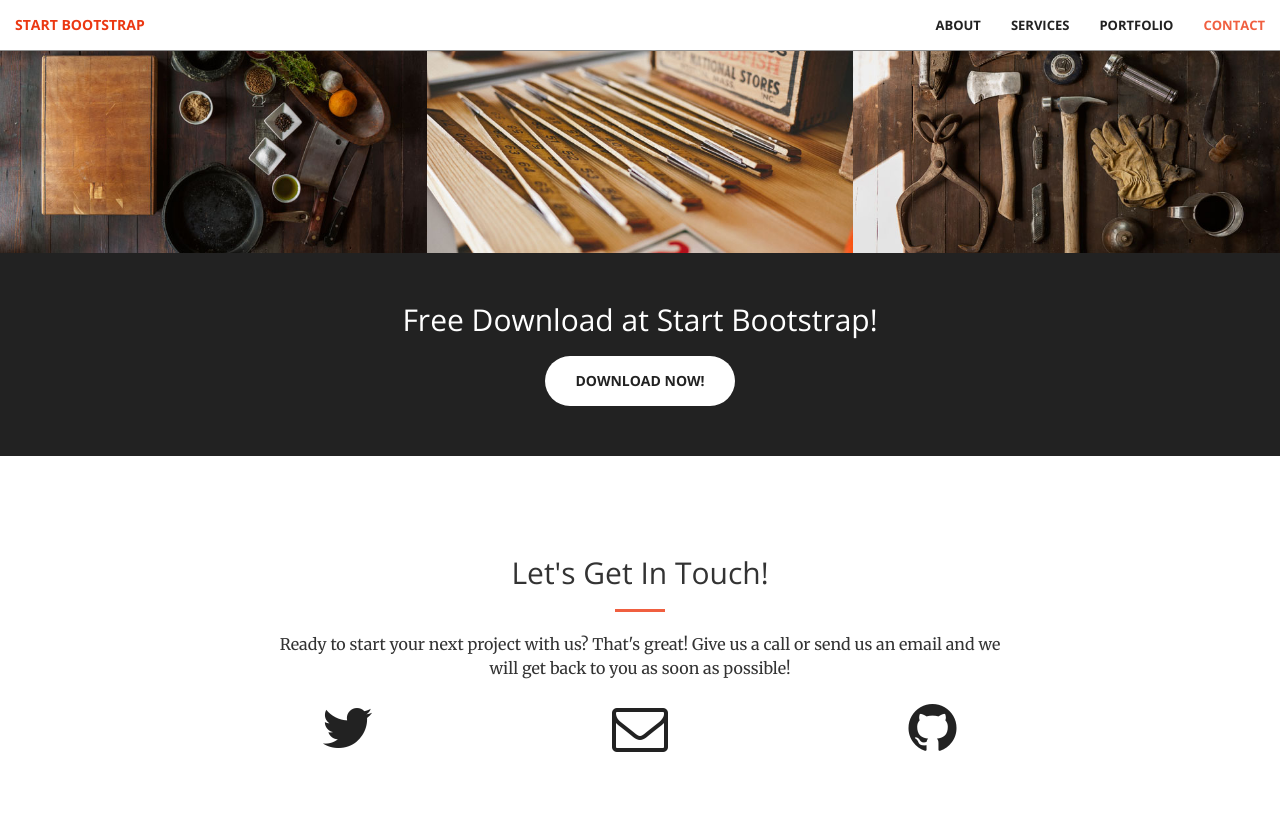
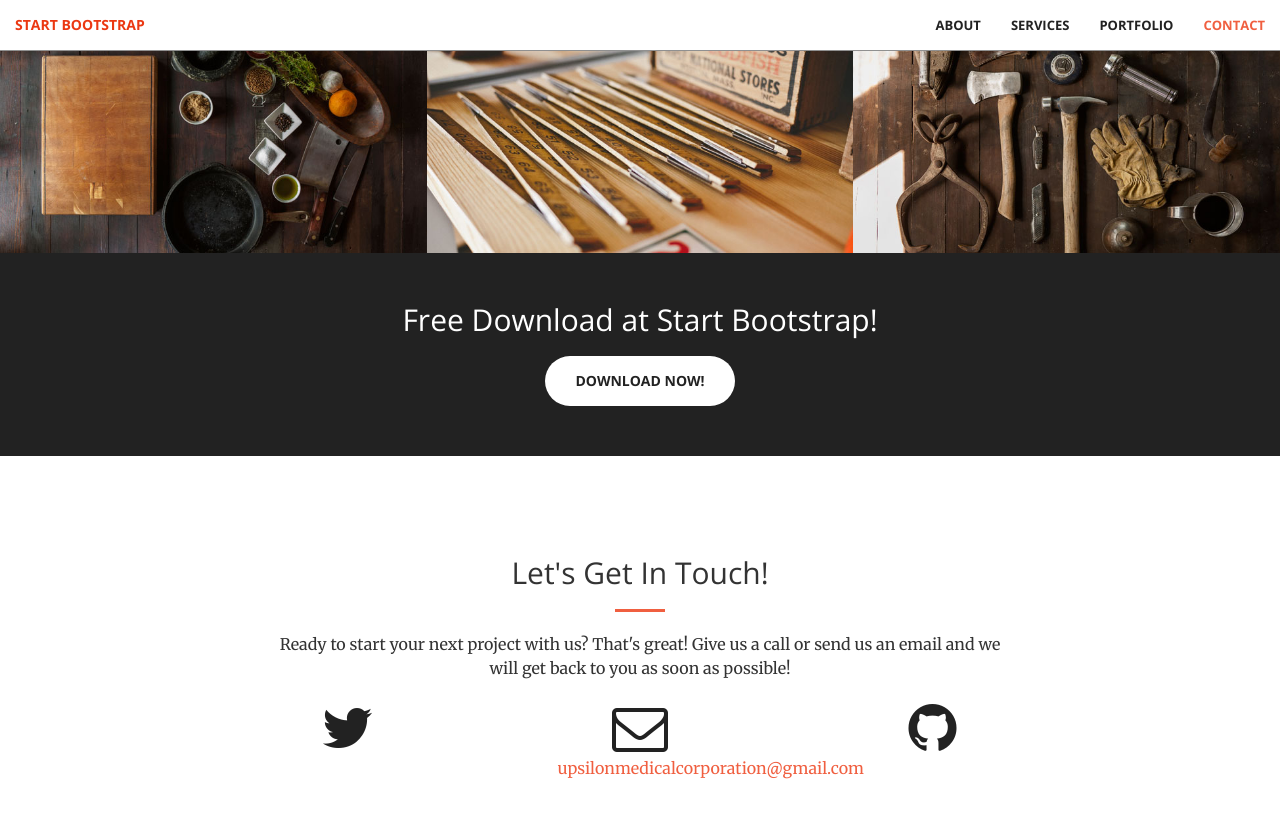
Before and after one commit to UpsilonMedicalCorporation/UpsilonMedicalCorporation.github.io, a Jekyll site: the page built from index.html, in a window 1280 px wide and 900 px high, scrolled down 1981 px. Shown: the top 818 px of the window. Built offline with Jekyll 4.4.1, drawn with Linux system fonts in a browser that asks for light colours; some of the changed lines change nothing that is shown.

Commit message:
updated config.yml

```diff
--- a/_config.yml
+++ b/_config.yml
@@ -1,12 +1,20 @@
-# Site settings
-title:
-email:
-description: > # this means to ignore newlines until "baseurl:"
-baseurl: "" # the subpath of your site, e.g. /blog/
-url: "" # the base hostname & protocol for your site
+# --- Site settings --- #
+title: Upsilon Medical
+description: The Public Home Page for Upsilon Medical Corporation.
 
+# --- Local Development Options --- #
+#baseurl: "" # the subpath of your site, e.g. /blog/
+#url: "" # the base hostname & protocol for your site
+
+# --- Contact Info --- #
+# phone: (xxx) xxx - xxxx
+email: upsilonmedicalcorporation@gmail.com
 twitter_username:
 github_username:
+# facebook_username:
+# instagram_username:
+# youtube_username:
+# ADD OTHER SOCIAL MEDIA LINKS AS NEEDED BELOW
 
 # Build settings
 markdown: kramdown
```
